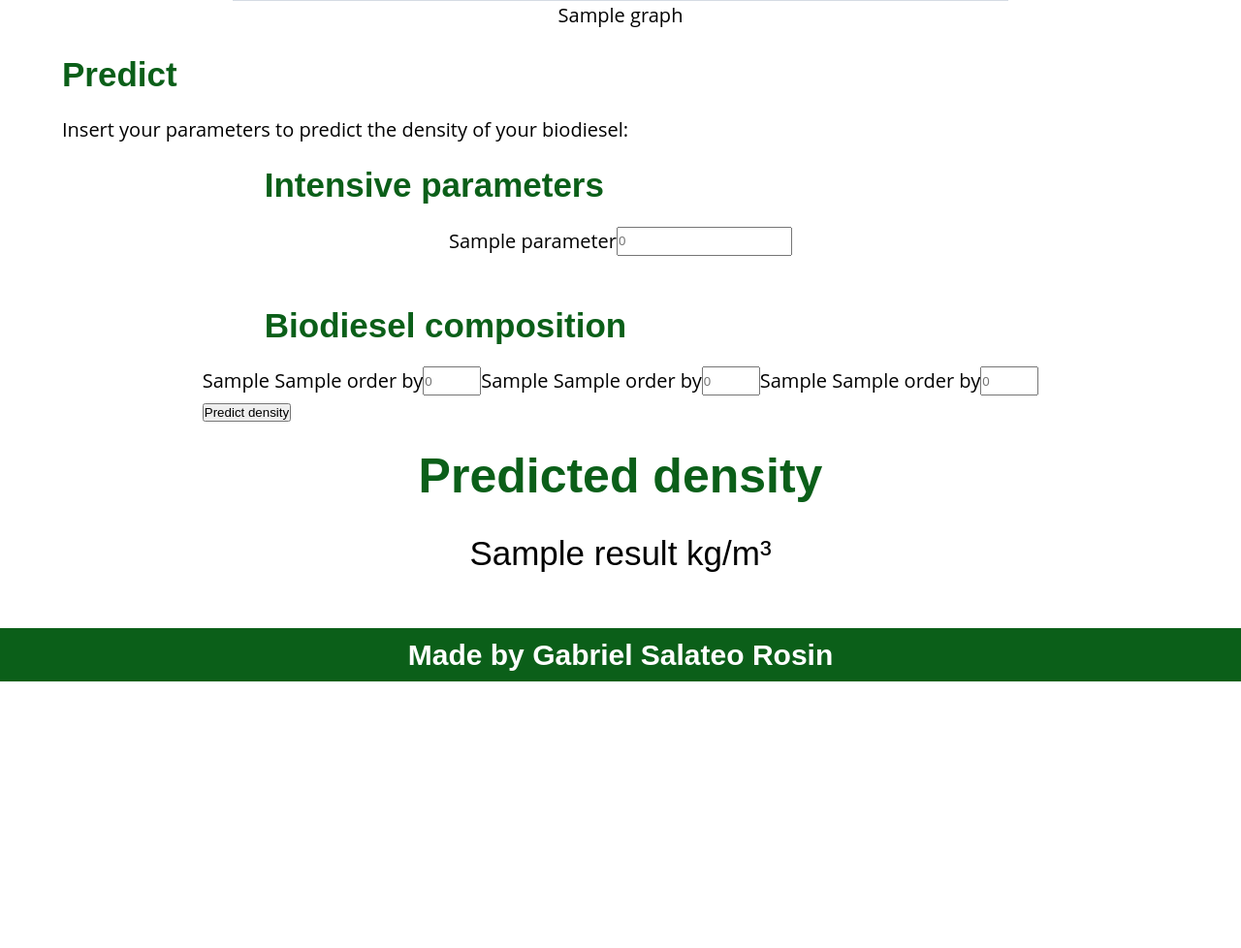
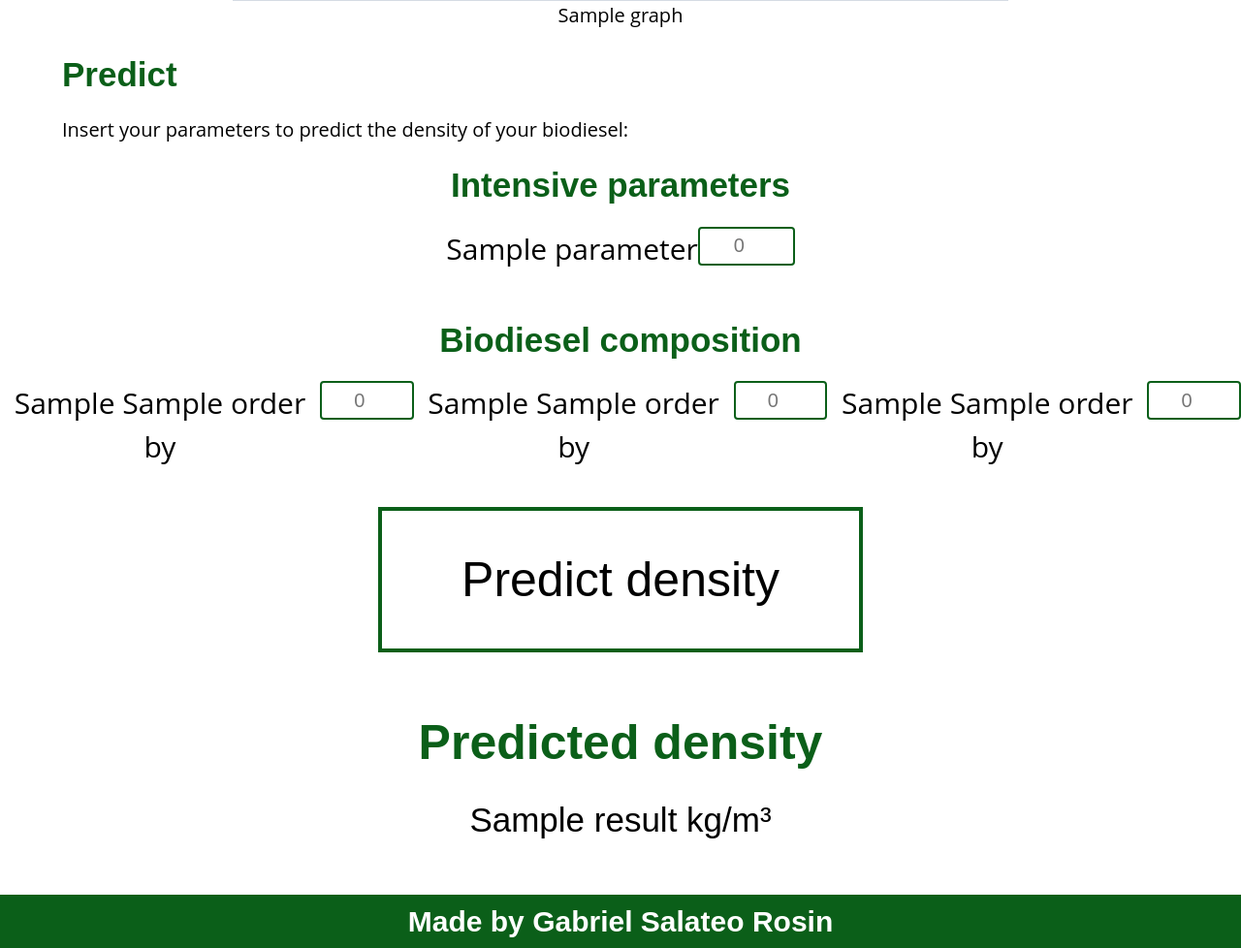
Before and after one commit to gabao55/Biolab-Simulator, a Django app: template biolab_simulator/density/templates/density/murnaghan_equation.html in a window 1280 px wide. Shown: the part 1082-2060 px from the top of the page at 97% size. Before the commit the page ends 1785 px from the top, so only its background shows below. Run offline with Django 4.2, Linux system fonts and the light colour scheme; the template is opened without the code that fills it: most values are stand-ins (such as "Sample title", 1, 10 or a date in 2020); grey boxes marked "Sample" are stand-in pictures.

Commit message:
Sets style for labels, fields and submit button in forms

```diff
--- a/biolab_simulator/templates/base.html
+++ b/biolab_simulator/templates/base.html
@@ -11,6 +11,7 @@
     <link rel="stylesheet" href="{% static '/assets/CSS/content.css' %}">
     <link rel="stylesheet" href="{% static '/assets/CSS/elements.css' %}">
     <link rel="stylesheet" href="{% static '/assets/CSS/footer.css' %}">
+    <link rel="stylesheet" href="{% static '/assets/CSS/prediction_form.css' %}">
     <script type="module" src="{% static '/assets/js/navbar.js' %}"></script>
     <title>
         LVC | {% block title %}{% endblock title %}
--- a/biolab_simulator/templates/static/assets/CSS/content.css
+++ b/biolab_simulator/templates/static/assets/CSS/content.css
@@ -56,8 +56,3 @@
     text-align: center;
     margin-bottom: 2rem;
 }
-
-.content .form-center {
-    display: flex;
-    justify-content: center;
-}
--- /dev/null
+++ b/biolab_simulator/templates/static/assets/CSS/prediction_form.css
@@ -0,0 +1,44 @@
+.content .form-center {
+    text-align: center;
+}
+
+.content .form-center h2 {
+    text-align: center;
+}
+
+.content .form-center label {
+    font-size: 3rem;
+}
+
+.content .form-center input[type=number] {
+    width: 100px;
+    height: 40px;
+    border: 2px solid var(--primary-green);
+    border-radius: 4px;
+    color: black;
+    text-align: center;
+    font-size: 2rem;
+}
+
+.content .form-center input:focus::placeholder {
+    color: transparent;
+}
+
+.content .form-center input[type=submit] {
+    margin: 40px 0px;
+    height: 150px;
+    width: 80%;
+    max-width: 500px;
+    font-size: 5rem;
+    white-space: normal;
+    background-color: var(--white-color);
+    border: 4px solid var(--primary-green);
+    cursor: pointer;
+    font-weight: 100;
+    transition: all 0.5s ease;
+}
+
+.content .form-center input[type=submit]:hover {
+    background: var(--primary-green);
+    color: var(--white-color);
+}
```
Also changed, not shown: biolab_simulator/templates/static/assets/CSS/elements.css (+14 -0 lines).
